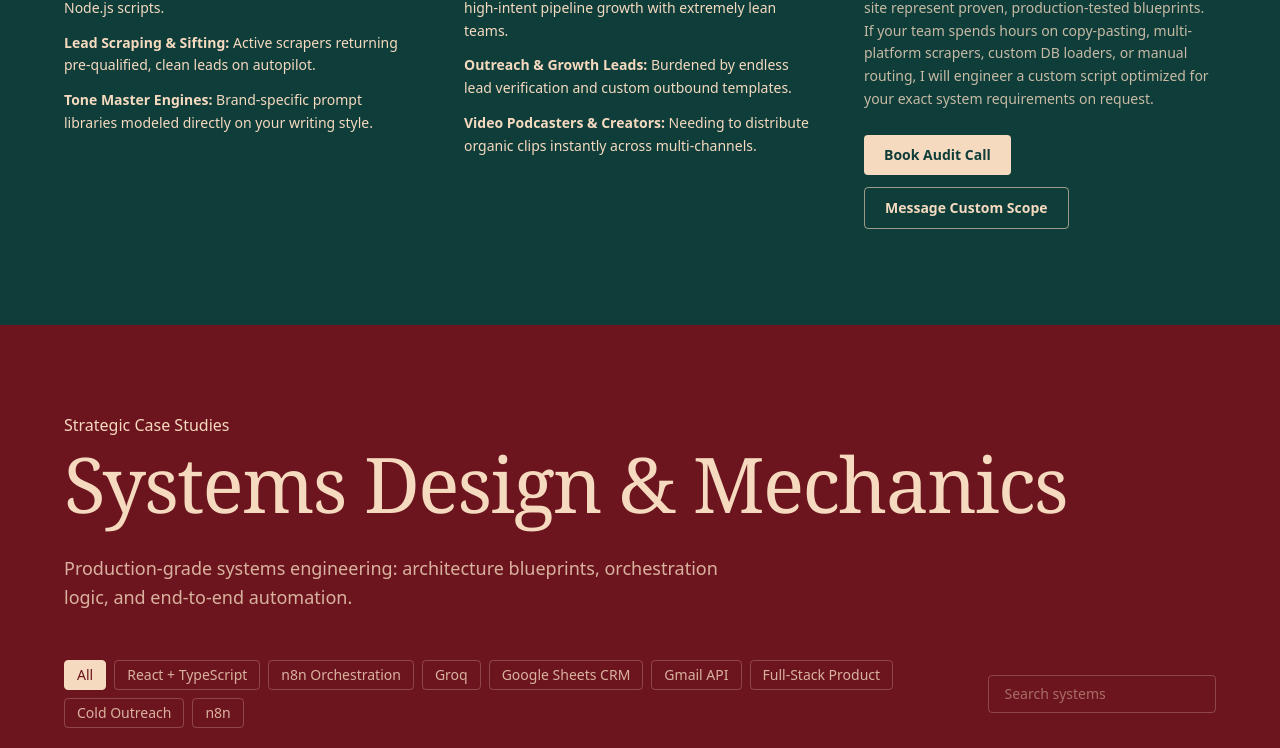
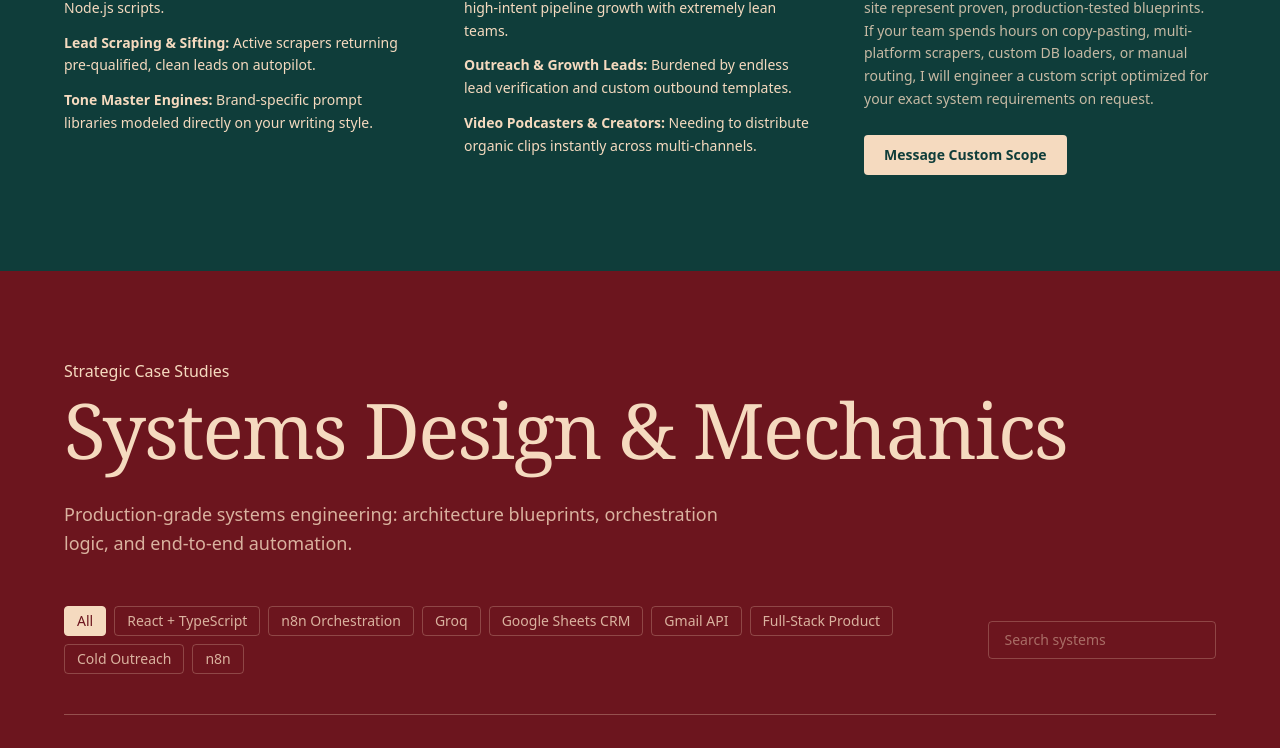
Before and after one commit to Samhita1008/edittheory-portfolio, a React (Vite) app: page / in a window 1280 px wide. Shown: the part 4556-5304 px from the top of the page. Built offline with nearby package versions, Linux system fonts and the light colour scheme.

Commit message:
Remove Topmate booking button from the build section

```diff
--- a/src/App.tsx
+++ b/src/App.tsx
@@ -127,10 +127,7 @@ function BuildSection() {
               The systems and agent architectures shown on this site represent proven, production-tested blueprints. If your team spends hours on copy-pasting, multi-platform scrapers, custom DB loaders, or manual routing, I will engineer a custom script optimized for your exact system requirements on request.
             </p>
             <div className="mt-6 flex flex-wrap gap-3">
-              <a href="https://topmate.io/samhita_tavutu" target="_blank" rel="noopener noreferrer" className="rounded-sm bg-[#F5DABF] px-5 py-2.5 text-sm font-semibold text-[#0F3D3A] transition hover:bg-[#8c2a35]">
-                Book Audit Call
-              </a>
-              <a href="#contact-section" className="rounded-sm border border-[#F5DABF]/60 px-5 py-2.5 text-sm font-semibold transition hover:bg-[#0F3D3A]">
+              <a href="#contact-section" className="rounded-sm bg-[#F5DABF] px-5 py-2.5 text-sm font-semibold text-[#0F3D3A] transition hover:bg-[#8c2a35]">
                 Message Custom Scope
               </a>
             </div>
```
